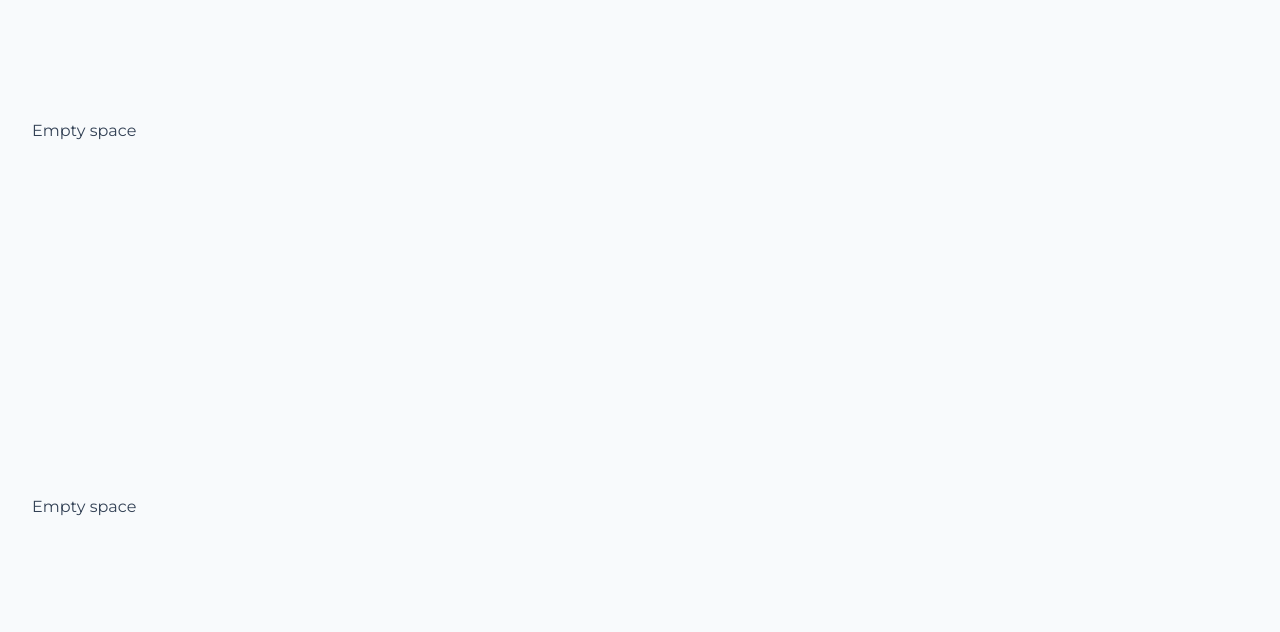
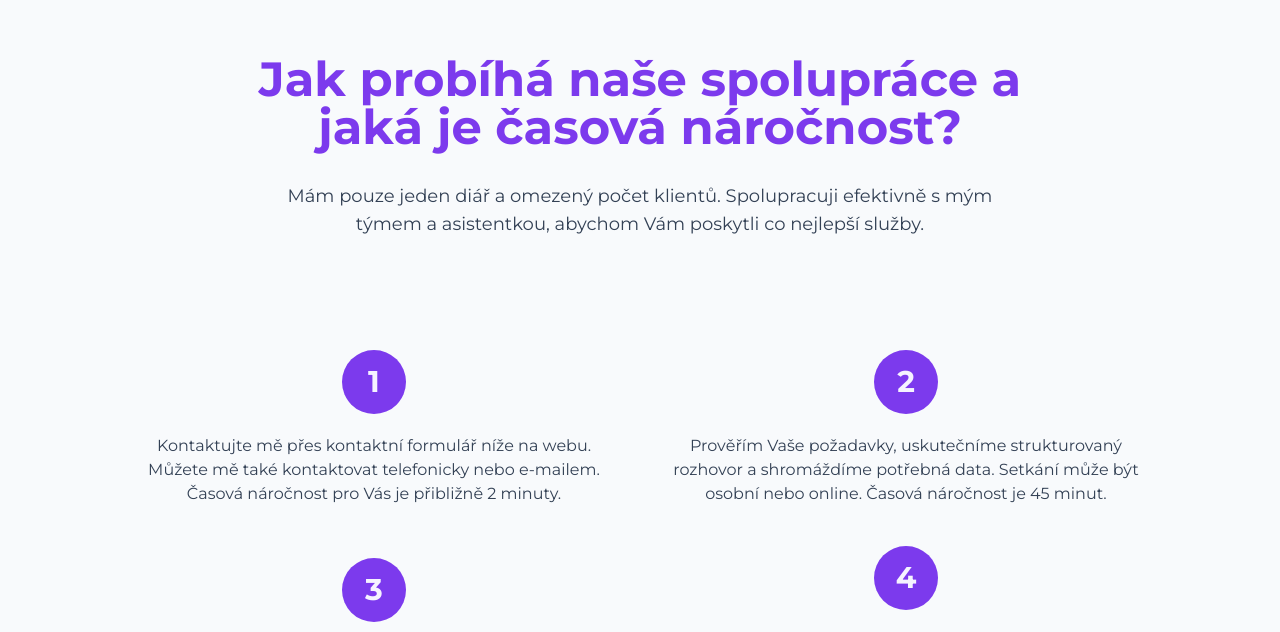
Before and after one commit to GTDN-Development/2116-davidsimana-cz-next, a Next.js app: page / in a window 1280 px wide. Shown: the part 2140-2772 px from the top of the page. Built offline with nearby package versions, Linux system fonts and the light colour scheme.

Commit message:
testimonials

```diff
--- a/src/components/Heading.tsx
+++ b/src/components/Heading.tsx
@@ -14,9 +14,9 @@ type HeadingProps = {
 const componentVariants = {
   base: "block font-bold font-sans",
   size: {
-    xs: "text-base sm:text-xl",
+    xs: "text-base",
     sm: "text-xl lg:text-2xl",
-    md: "text-2xl sm:text-3xl lg:text-4xl",
+    md: "text-2xl sm:text-3xl lg:text-5xl",
     lg: "text-3xl sm:text-4xl lg:text-6xl",
     xl: "text-4xl sm:text-6xl lg:text-7xl",
     "2xl": "text-5xl sm:text-6xl md:text-7xl lg:text-8xl",
@@ -26,8 +26,9 @@ const componentVariants = {
     inherit: "",
     rich: "text-gray-900",
     muted: "text-gray-500",
-    primary:
-      "bg-clip-text bg-gradient-to-tr from-primary-700 to-secondary-400 text-transparent",
+    primary: "text-primary",
+    // primary:
+    //   "bg-clip-text bg-gradient-to-tr from-primary-700 to-secondary-400 text-transparent",
     white: "text-white",
     black: "text-gray-900",
   },
--- /dev/null
+++ b/src/components/sections/Collaboration.tsx
@@ -0,0 +1,68 @@
+import clsx from "clsx";
+import Container from "../Container";
+import Heading from "../Heading";
+import Reveal from "../Reveal";
+
+const content = [
+  {
+    number: "1",
+    content:
+      "Kontaktujte mě přes kontaktní formulář níže na webu. Můžete mě také kontaktovat telefonicky nebo e-mailem. Časová náročnost pro Vás je přibližně 2 minuty.",
+  },
+  {
+    number: "2",
+    content:
+      "Prověřím Vaše požadavky, uskutečníme strukturovaný rozhovor a shromáždíme potřebná data. Setkání může být osobní nebo online. Časová náročnost je 45 minut.",
+  },
+  {
+    number: "3",
+    content:
+      "Představím Vám písemné řešení a strategii pro dosažení finančních cílů. Setkání může být osobní nebo online. Časová náročnost je 60 minut.",
+  },
+  {
+    number: "4",
+    content:
+      "Realizaci cílů a následný klientský servis (doporučení, analýzy, výpis majetku, průběžné konzultace) probíhá telefonicky, osobně nebo e-mailem, průběžně po celý život naší spolupráce.",
+  },
+];
+
+export default function Collaboration({
+  className = "",
+}: {
+  className?: string;
+}) {
+  return (
+    <section className={clsx("", className)}>
+      <Container py="md">
+        <Reveal className="mx-auto flex max-w-3xl flex-col items-center justify-center">
+          <Heading
+            level={2}
+            size="md"
+            color="primary"
+            className="mx-auto text-center"
+            hasMarginBottom
+          >
+            Jak probíhá naše spolupráce a jaká je časová náročnost?
+          </Heading>
+          <p className="text-center text-lg">
+            Mám pouze jeden diář a omezený počet klientů. Spolupracuji efektivně
+            s mým týmem a asistentkou, abychom Vám poskytli co nejlepší služby.
+          </p>
+        </Reveal>
+        <div className="mx-auto grid w-full gap-10 py-12 sm:py-20 lg:max-w-5xl lg:grid-cols-2 lg:py-28">
+          {content.map((item) => (
+            <Reveal
+              key={item.number}
+              className="flex flex-col items-center justify-center"
+            >
+              <div className="flex h-16 w-16 items-center justify-center rounded-full bg-primary text-3xl font-bold text-primary-50">
+                {item.number}
+              </div>
+              <p className="pt-5 text-center">{item.content}</p>
+            </Reveal>
+          ))}
+        </div>
+      </Container>
+    </section>
+  );
+}
--- /dev/null
+++ b/src/components/sections/Testimonials.tsx
@@ -0,0 +1,98 @@
+import clsx from "clsx";
+import { MdFormatQuote } from "react-icons/md";
+import SwiperCore, { A11y, Autoplay, Pagination } from "swiper";
+import { Swiper, SwiperSlide } from "swiper/react";
+import Container from "../Container";
+import Heading from "../Heading";
+
+const testimonials = [
+  {
+    name: "Mgr. Ondřej Mach",
+    position: "Firemní právník",
+    content:
+      "Pan Šimana dokáže vždy najít optimální řešení a přizpůsobit se i klientovi, který občas řeší věci ze dne na den. Navíc zná i takové způsoby financování a investování, které mnoho jiných finančních poradců a bankéřů pokládá za neexistující. Pana Šimanu tedy lze jedině doporučit.",
+  },
+  {
+    name: "Zdeněk Dolejší",
+    position: "Provozovatel restaurací",
+    content:
+      "Davide, chtěl bych Vám poděkovat za perfektní osobní přístup, lidské jednání, profesionalitu a zajištění těch nejlepších podmínek - vše v rekordním čase a bez zbytečného papírování. Vašich služeb využiji i v budoucnu a budu Vás upřímně rád doporučovat. DĚKUJI 👌💸 Zdeněk Dolejší",
+  },
+  {
+    name: "Ondřej Nádvorník, MBA",
+    position: "jednatel FINLEY AGENCY s.r.o.",
+    content:
+      "Díky Davidu Šimanovi se nám podařilo pro náš projekt získat firemní financování od renomované banky. David byl profesionální, proaktivní a právě díky jenom zkušenostem a kontaktů se vše podařilo dohodnout a zrealizovat ve velmi krátkém čase. Davidovi tímto děkuji a rád se na něj obrátím i v budoucnu v dalších případech, kdy půjde o naše finanční plánování.",
+  },
+  {
+    name: "Ondřej Langmajer",
+    position: "MAVY Monolity s.r.o.",
+    content:
+      "Na pana Šimanu jsme narazili náhodou a to reklamou na sociálních sítích. V tu dobu jsme aktivně řešili provozní úvěr pro naši společnost, ale bez úspěchu. Až pan Šimana nám s tímto problémem pomohl, navrhl konstruktivní řešení a celou věc dotáhl až do zdárného konce. Vyřešením jednoho problému ale pro p. Šimanu neskončila a proaktivně nabízel další možnosti, jak pomoci naší společnosti. Moc děkujeme za jeho služby, které budeme i nadále rádi využívat.",
+  },
+  {
+    name: "Veronika Vencová",
+    position: "OSVČ freelencer",
+    content:
+      "Nevěřila jsem. Nečekala jsem nic. David Šimana je pro mně jednorožec. Opravdu dělal vše pro to, aby pomohl a nenechal se odradit ani tím, že jsem nebyla úplně nejpříjemnější klient. Jakmile se trochu srovnáme, svěříme Davidovi i naše finance a nejen úvěr. Ze srdce díky.",
+  },
+  {
+    name: "Beatrice Fictum",
+    position: "Design ve stavebnictví",
+    content:
+      "Naprosto výjimečný přístup a profesionální jednání. V mem případě se jednalo o zahraniční úvěr bez dokládání příjmu… opravdu složitý a zdlouhavý proces, kterým se David “prokousal” ke zdárnému a úspěšnému konci. Vše vyřídil, se vším pomohl, poradil a skvěle to zorganizoval a vymyslel. Děkuji za to!!!",
+  },
+];
+
+export default function Testimonials({
+  className = "",
+}: {
+  className?: string;
+}) {
+  SwiperCore.use([Pagination, Autoplay, A11y]);
+  return (
+    <section className={clsx("", className)}>
+      <Swiper
+        spaceBetween={30}
+        slidesPerView={1}
+        pagination={{ clickable: true }}
+        className="bg-gradient-to-r from-primary-900 to-primary-700 py-16 text-center text-white md:to-primary-500"
+        loop={true}
+        autoplay={{
+          delay: 5500,
+          disableOnInteraction: true,
+        }}
+      >
+        {testimonials.map((testimonial, index) => (
+          <SwiperSlide key={index}>
+            <Container>
+              <div className="flex flex-col py-12 md:flex-row md:py-24">
+                <MdFormatQuote className="mr-5 h-32 w-32 flex-shrink-0 text-indigo-500" />
+                <div>
+                  <p className="mb-6 text-left text-xl font-normal normal-case md:text-2xl">
+                    {testimonial.content}
+                  </p>
+                  <Heading
+                    level={"none"}
+                    size="sm"
+                    className="mb-0 text-left text-secondary"
+                    hasMarginBottom
+                  >
+                    {testimonial.name}
+                  </Heading>
+                  <Heading
+                    level={"none"}
+                    size="xs"
+                    className="mb-0 text-left !font-medium text-gray-200/70"
+                  >
+                    {testimonial.position}
+                  </Heading>
+                </div>
+              </div>
+            </Container>
+          </SwiperSlide>
+        ))}
+      </Swiper>
+    </section>
+  );
+}
--- a/src/pages/index.tsx
+++ b/src/pages/index.tsx
@@ -1,9 +1,11 @@
 import Container from "@/components/Container";
 import Layout from "@/components/Layout";
 import Seo from "@/components/Seo";
+import Collaboration from "@/components/sections/Collaboration";
 import Contact from "@/components/sections/Contact";
 import Hero from "@/components/sections/Hero";
 import Services from "@/components/sections/Services";
+import Testimonials from "@/components/sections/Testimonials";
 
 export default function Home() {
   return (
@@ -12,7 +14,7 @@ export default function Home() {
 
       <Hero />
 
-      <div className="bg-gradient-to-r from-secondary-400 to-primary-950">
+      <div className="bg-gradient-to-r from-primary-900 to-primary-700 md:to-primary-500">
         <Container py="xl" size="md">
           <span className="mx-auto block text-center text-3xl font-bold !leading-snug text-primary-50 md:text-5xl 2xl:text-6xl">
             Specializuji se na podnikatele, majitele firem, freelancery,
@@ -23,6 +25,9 @@ export default function Home() {
 
       <Services />
 
+      <Collaboration />
+      <Testimonials />
+
       <Container py="xl">Empty space</Container>
       <Container py="xl">Empty space</Container>
       <Container py="xl">Empty space</Container>
```
